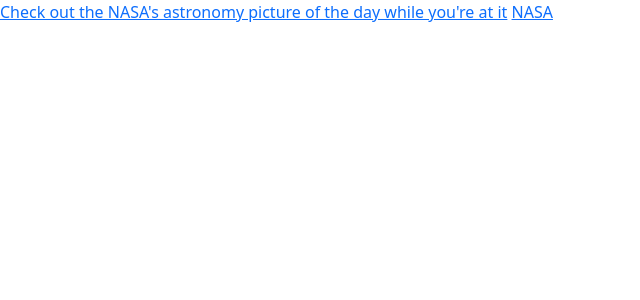
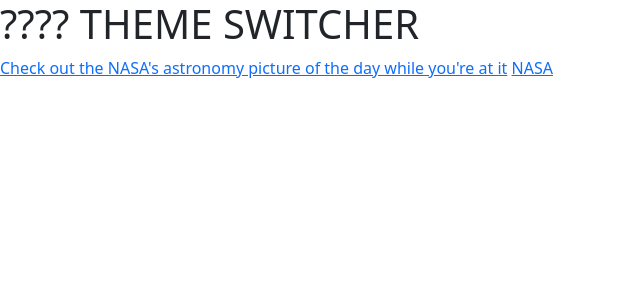
Before and after one commit to Aditya-Bajpai/nasa-and-reddit-api-with-flask-site, a Flask app: page / in a window 1280 px wide. Shown: the top 300 px of the page, without its empty margins (0-640 px from the left). Run offline with Flask 2, Linux system fonts and the light colour scheme; parts of the project's set-up code (start-up, migrations or seed data) failed here and were passed over.

Commit message:
styling changes

```diff
--- a/templates/main.html
+++ b/templates/main.html
@@ -11,6 +11,20 @@
 </head>
 <body>
     {% block body %}
+    <header>
+        <h1>???? THEME SWITCHER</h1>
+        <div class="theme-switches">
+
+            <div data-theme="light" class="switch" id="switch-1"></div>
+
+            <div data-theme="sky" class="switch" id="switch-2"></div>
+
+            <div data-theme="purple" class="switch" id="switch-3"></div>
+
+            <div data-theme="dark" class="switch" id="switch-4"></div>
+
+        </div>
+    </header>
     <style>
         img{
             height: 500px;
```
